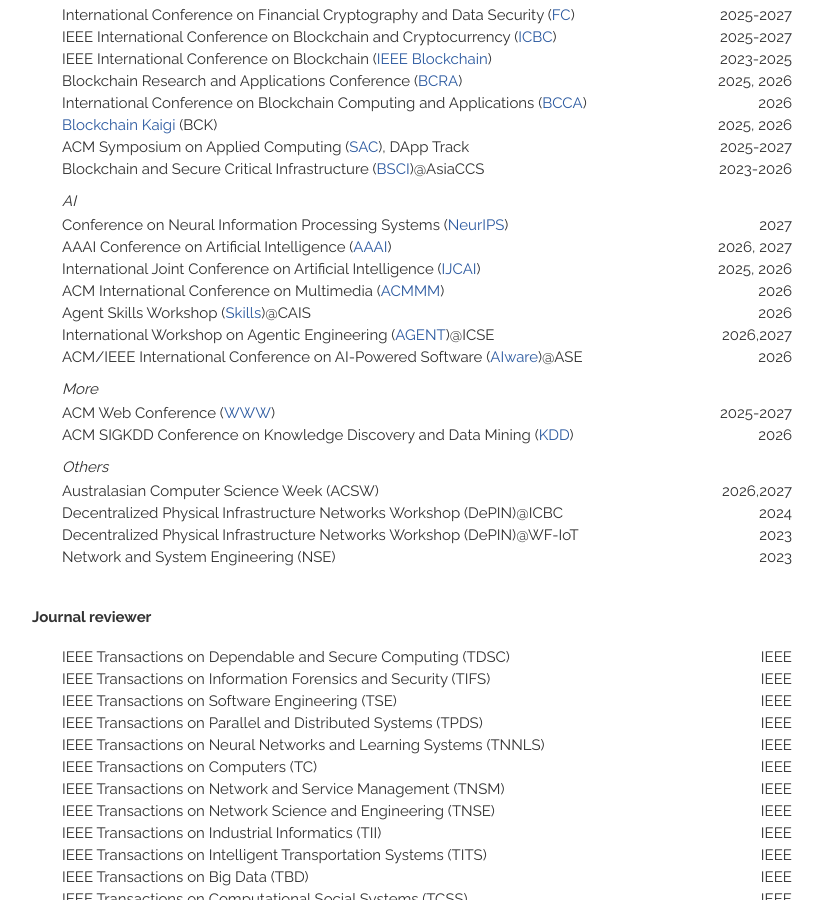
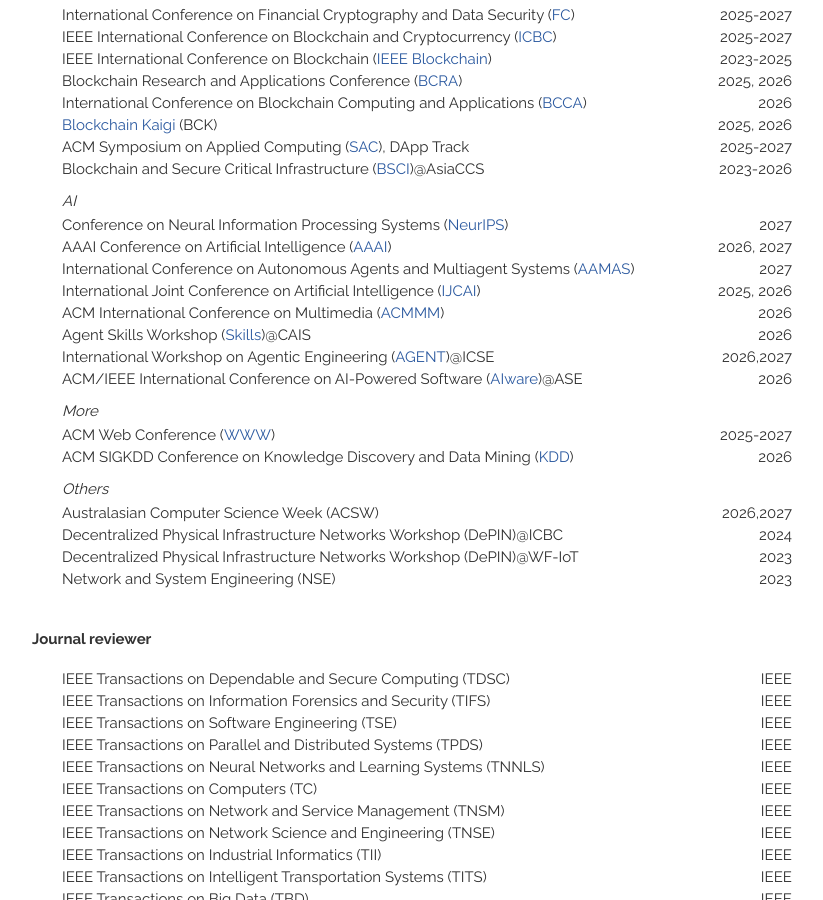
Before and after one commit to qinwang-git/qinwang-git.github.io, a Jekyll site: the page built from service.html, in a window 1280 px wide and 900 px high, scrolled down 751 px. Shown: the whole window, without its empty margins (148-971 px from the left). Built offline with Jekyll 4.4.1, drawn with Linux system fonts in a browser that asks for light colours; nearby versions of some CDN libraries.

Commit message:
Update academic_service.html

```diff
--- a/_includes/academic_service.html
+++ b/_includes/academic_service.html
@@ -54,6 +54,7 @@
         <li class="service-group">AI</li>
         <li><span class="service-name">Conference on Neural Information Processing Systems (<a href="https://neurips.cc/" target="_blank">NeurIPS</a>)</span><span class="service-years">2027</span></li>
         <li><span class="service-name">AAAI Conference on Artificial Intelligence (<a href="https://aaai.org/conference/aaai/aaai-27/AAAI" target="_blank">AAAI</a>)</span><span class="service-years">2026, 2027</span></li>
+        <li><span class="service-name">International Conference on Autonomous Agents and Multiagent Systems (<a href="" target="_blank">AAMAS</a>)</span><span class="service-years">2027</span></li>
         <li><span class="service-name">International Joint Conference on Artificial Intelligence (<a href="https://2026.ijcai.org/" target="_blank">IJCAI</a>)</span><span class="service-years">2025, 2026</span></li>
         <li><span class="service-name">ACM International Conference on Multimedia (<a href="https://2026.acmmm.org/" target="_blank">ACMMM</a>)</span><span class="service-years">2026</span></li>
         <li><span class="service-name">Agent Skills Workshop (<a href="https://www.agentskills-workshop.org/" target="_blank">Skills</a>)@CAIS</span><span class="service-years">2026</span></li>
```
